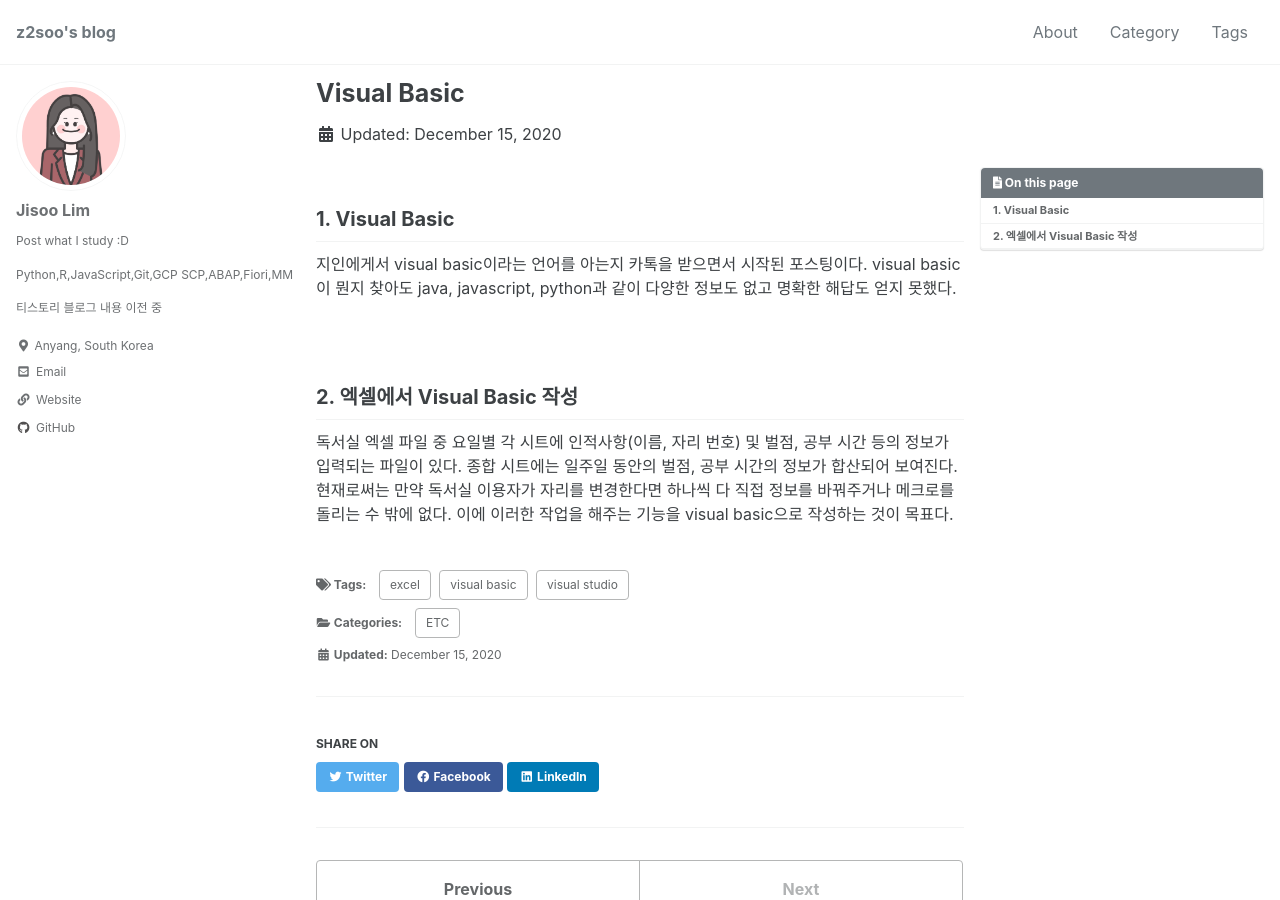
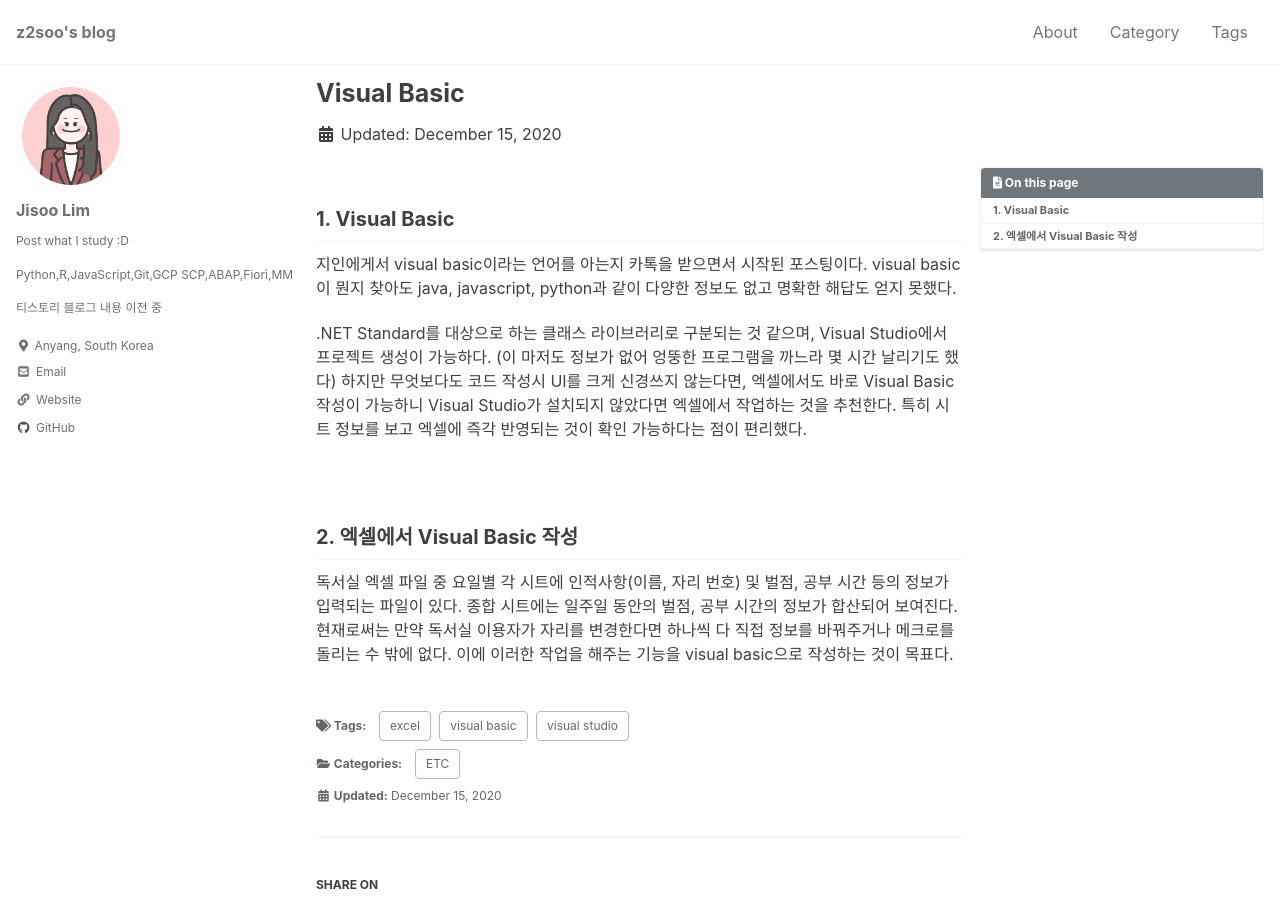
Before and after one commit to z2soo/z2soo.github.io, a Jekyll site: the page built from _posts/2020-12-15-Visual-Basic-작성중.md, in a window 1280 px wide and 900 px high. Built offline with Jekyll 4.4.1, drawn with Linux system fonts in a browser that asks for light colours; cached includes are drawn as plain includes.

Commit message:
edit post visual basic

```diff
--- a/_posts/2020-12-15-Visual-Basic-작성중.md
+++ b/_posts/2020-12-15-Visual-Basic-작성중.md
@@ -13,6 +13,8 @@ toc: true
 
 지인에게서 visual basic이라는 언어를 아는지 카톡을 받으면서 시작된 포스팅이다. visual basic이 뭔지 찾아도 java, javascript, python과 같이 다양한 정보도 없고 명확한 해답도 얻지 못했다.
 
+.NET Standard를 대상으로 하는 클래스 라이브러리로 구분되는 것 같으며, Visual Studio에서 프로젝트 생성이 가능하다. (이 마저도 정보가 없어 엉뚱한 프로그램을 까느라 몇 시간 날리기도 했다) 하지만 무엇보다도 코드 작성시 UI를 크게 신경쓰지 않는다면, 엑셀에서도 바로 Visual Basic 작성이 가능하니 Visual Studio가 설치되지 않았다면 엑셀에서 작업하는 것을 추천한다. 특히 시트 정보를 보고 엑셀에 즉각 반영되는 것이 확인 가능하다는 점이 편리했다.
+
 <br>
 
 ## 2. 엑셀에서 Visual Basic 작성
```
